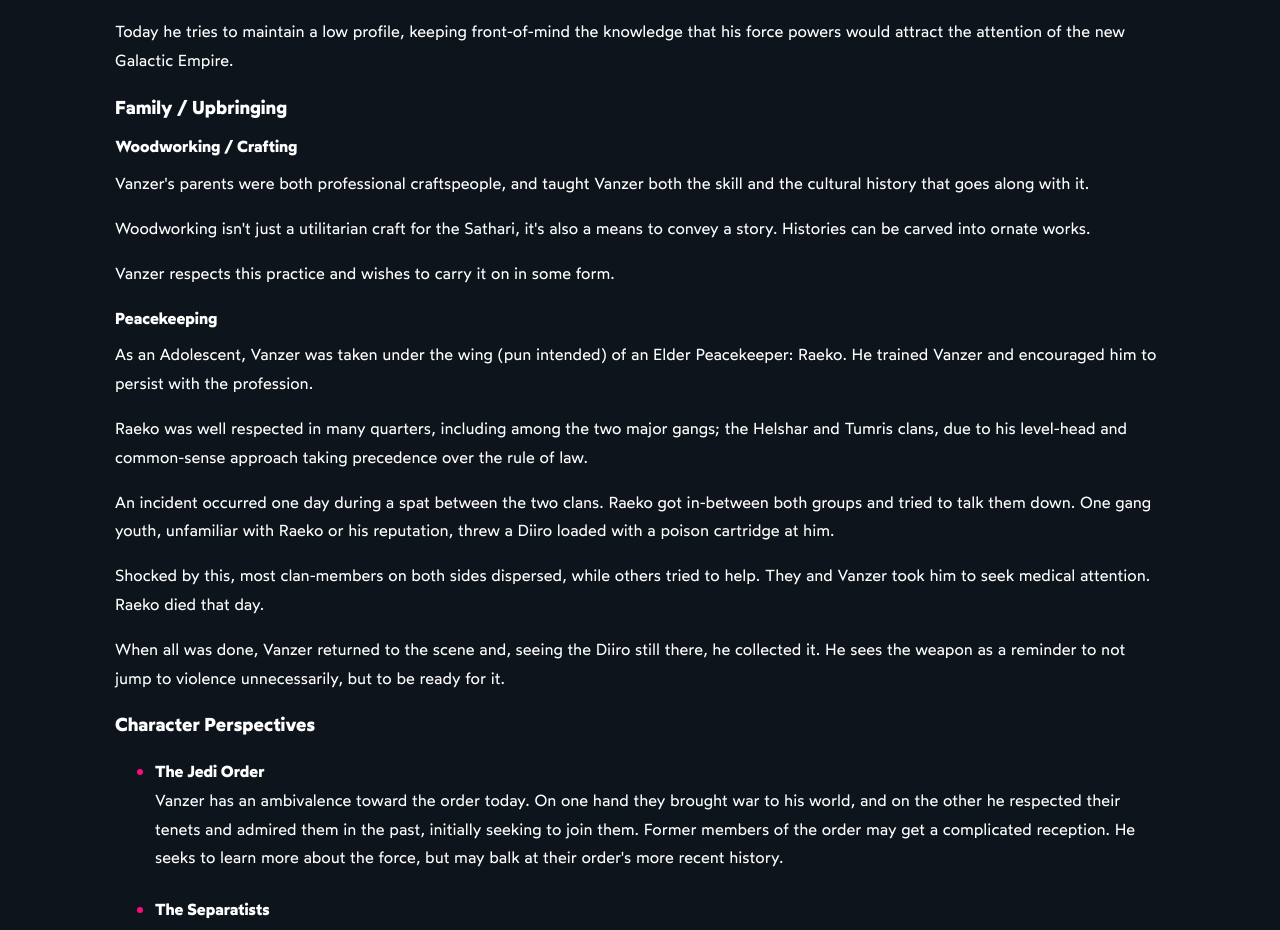
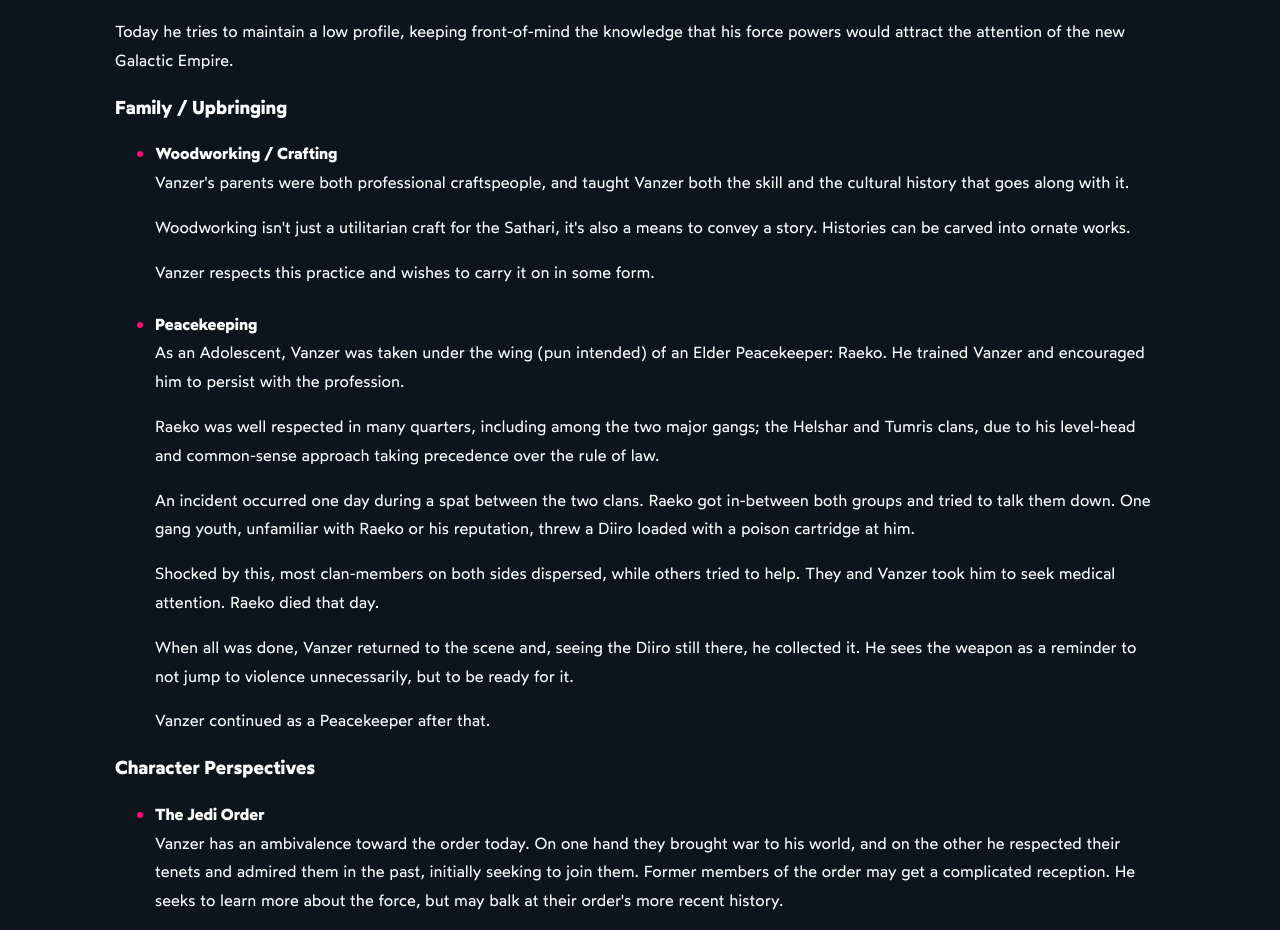
Before and after one commit to Glenn-Domin/Port-Vue_Nuxt, a Nuxt app: page /starwars in a window 1280 px wide. Shown: the part 900-1830 px from the top of the page. Built offline with nearby package versions, Linux system fonts and the light colour scheme.

Commit message:
tweaking scrollbar, tweaking starwars text

```diff
--- a/assets/scss/_grid.scss
+++ b/assets/scss/_grid.scss
@@ -57,7 +57,7 @@
 body {
 
   &::-webkit-scrollbar {
-    width: 12px;
+    width: 10px;
     background-color: $dark;
   }
 
@@ -65,7 +65,6 @@
     background-color: $accent;
     border-radius:5px;
     background-color:$primary;
-    border:2px solid hsl(210deg, 15%, 20%);
   }
 
   &::-webkit-scrollbar-track {
--- a/pages/starwars.vue
+++ b/pages/starwars.vue
@@ -17,16 +17,23 @@
       <p>Today he tries to maintain a low profile, keeping front-of-mind the knowledge that his force powers would attract the attention of the new Galactic Empire.</p>
       <section>
         <h3>Family / Upbringing</h3>
+        <ul>
+          <li>
             <h4>Woodworking / Crafting</h4>
             <p>Vanzer's parents were both professional craftspeople, and taught Vanzer both the skill and the cultural history that goes along with it.</p>
             <p>Woodworking isn't just a utilitarian craft for the Sathari, it's also a means to convey a story. Histories can be carved into ornate works.</p>
             <p>Vanzer respects this practice and wishes to carry it on in some form.</p>
+          </li>
+          <li>
             <h4>Peacekeeping</h4>
             <p>As an Adolescent, Vanzer was taken under the wing (pun intended) of an Elder Peacekeeper: Raeko. He trained Vanzer and encouraged him to persist with the profession.</p>
             <p>Raeko was well respected in many quarters, including among the two major gangs; the Helshar and Tumris clans, due to his level-head and common-sense approach taking precedence over the rule of law.</p>
             <p>An incident occurred one day during a spat between the two clans. Raeko got in-between both groups and tried to talk them down. One gang youth, unfamiliar with Raeko or his reputation, threw a Diiro loaded with a poison cartridge at him.</p>
             <p>Shocked by this, most clan-members on both sides dispersed, while others tried to help. They and Vanzer took him to seek medical attention. Raeko died that day.</p>
             <p>When all was done, Vanzer returned to the scene and, seeing the Diiro still there, he collected it. He sees the weapon as a reminder to not jump to violence unnecessarily, but to be ready for it.</p>
+            <p>Vanzer continued as a Peacekeeper after that.</p>
+          </li>
+        </ul>
       </section>
       <section>
         <h3>Character Perspectives</h3>
```
Lines whose indentation alone changed are shown as unchanged.
